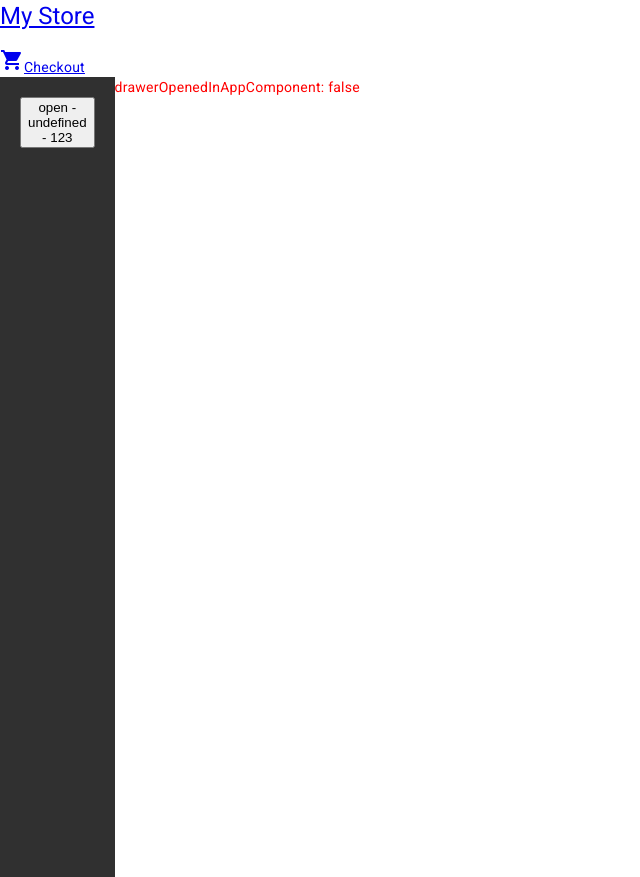
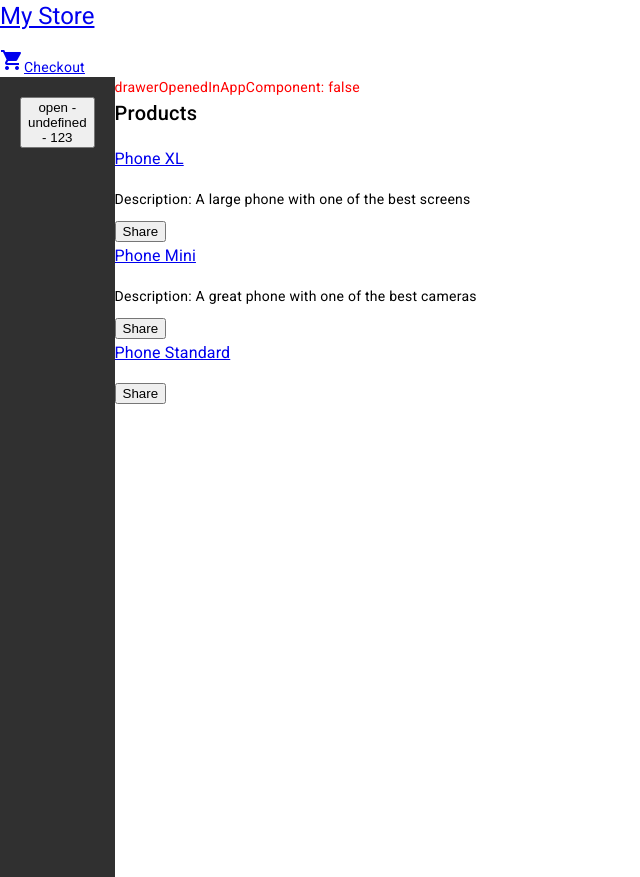
Before and after one commit to Xnumber/angular-example-project, an Angular app: page /product-list in a window 1280 px wide. Before the commit this address led to /. Shown: the whole page, without its empty margins (0-640 px from the left). Built offline with nearby package versions, Linux system fonts and the light colour scheme.

Commit message:
feat: example product list

```diff
--- a/src/app/app-routing.module.ts
+++ b/src/app/app-routing.module.ts
@@ -2,10 +2,12 @@
 import { RouterModule, Routes } from '@angular/router';
 import { MemberComponent } from "./member/member.component";
 import { HomeComponent } from './home/home.component';
+import { ProductListComponent } from './components/product-list/product-list.component';
 
 const routes: Routes = [
   { path: '', component: HomeComponent },
-  { path: 'member', component: MemberComponent }
+  { path: 'member', component: MemberComponent },
+  { path: 'product-list', component: ProductListComponent },
 ];
 
 @NgModule({
--- a/src/app/app.module.ts
+++ b/src/app/app.module.ts
@@ -9,6 +9,7 @@
 import { SidenavAutosizeExample } from './sidenav/sidenav.component';
 import { HomeComponent } from './home/home.component';
 import { TopBarComponent } from './components/organisms/top-bar/top-bar.component';
+import { ProductListComponent } from './components/product-list/product-list.component';
 
 @NgModule({
   declarations: [
@@ -16,7 +17,8 @@
     MemberComponent,
     SidenavAutosizeExample,
     HomeComponent,
-    TopBarComponent
+    TopBarComponent,
+    ProductListComponent
   ],
   imports: [
     BrowserModule,
--- /dev/null
+++ b/src/app/components/product-list/product-list.component.html
@@ -0,0 +1,25 @@
+<h2>Products</h2>
+
+<div *ngFor="let product of products">
+  <h3>
+    <a [title]="product.name + ' details'"
+      [routerLink]="['/products', product.id]"
+    >
+      {{ product.name }}
+    </a>
+
+  </h3>
+  <p *ngIf="product.description">
+    Description: {{ product.description }}
+  </p>
+  <button type="button" (click)="share()">
+    Share
+  </button>
+  <!-- <app-product-alerts
+    (notify)="onNotify($event)"
+    link-id="link-id-123"
+    id="id-123"
+    [product]="product"
+  > -->
+  <!-- </app-product-alerts> -->
+</div>
--- /dev/null
+++ b/src/app/components/product-list/product-list.component.ts
@@ -0,0 +1,20 @@
+import { Component } from '@angular/core';
+import { products } from 'src/app/products';
+
+@Component({
+  selector: 'app-product-list',
+  templateUrl: './product-list.component.html',
+  styleUrls: ['./product-list.component.scss']
+})
+
+export class ProductListComponent {
+  products = products;
+
+  share() {
+    window.alert('The product has been shared!');
+  }
+
+  onNotify(name: string) {
+    window.alert(`${name} You will be notified when the product goes on sale`);
+  }
+}
--- /dev/null
+++ b/src/app/products.ts
@@ -0,0 +1,27 @@
+export interface Product {
+	id: number;
+	name: string;
+	price: number;
+	description: string;
+  }
+
+  export const products = [
+	{
+	  id: 1,
+	  name: 'Phone XL',
+	  price: 799,
+	  description: 'A large phone with one of the best screens'
+	},
+	{
+	  id: 2,
+	  name: 'Phone Mini',
+	  price: 699,
+	  description: 'A great phone with one of the best cameras'
+	},
+	{
+	  id: 3,
+	  name: 'Phone Standard',
+	  price: 299,
+	  description: ''
+	}
+  ];
```
Also changed, not shown: src/app/components/product-list/product-list.component.scss (added), 1 other file (tests, documents, lock files or other folders).
